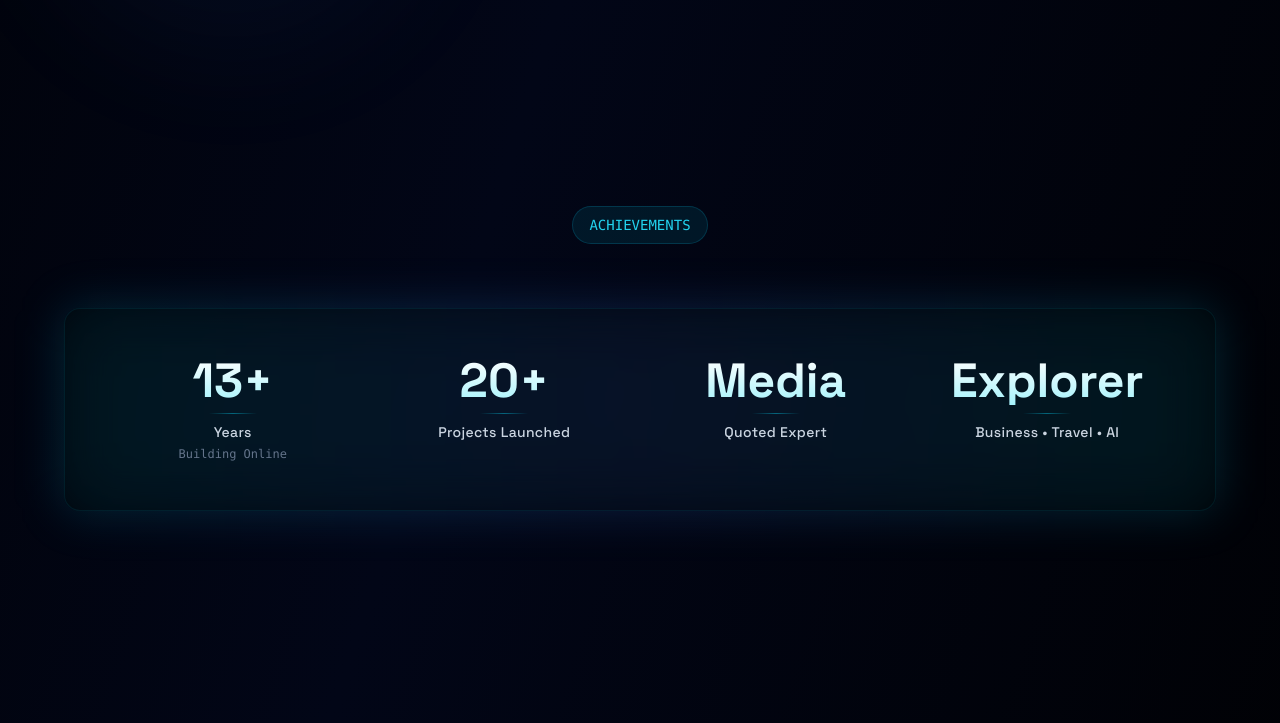
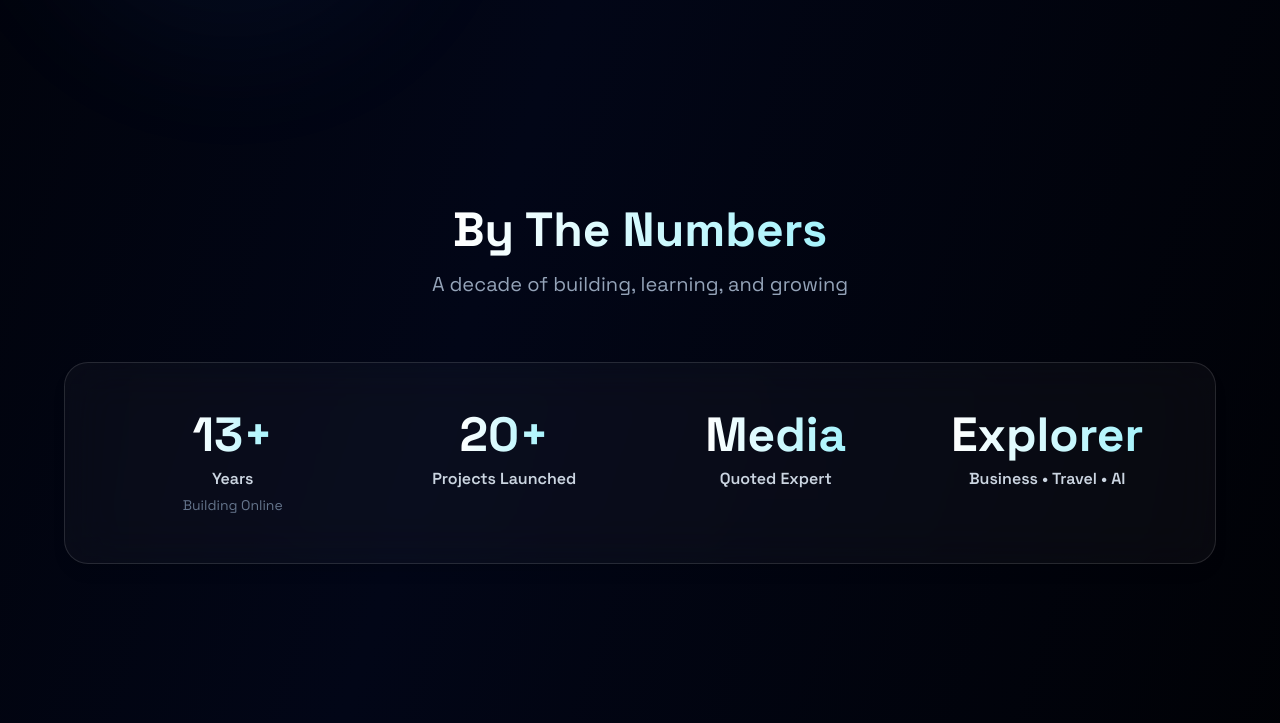
Before and after one commit to inetvercel/James-Allsopp, a Next.js app: page / in a window 1280 px wide. Shown: the part 2250-2973 px from the top of the page. Built offline with nearby package versions, Linux system fonts and the light colour scheme.

Commit message:
Revert "Redesign stats section: remove boxy look, add gradient glow, better integration"
This reverts commit 0245e52feb43ce65716a94eee5cec6658253b2ac.

```diff
--- a/components/StatsCounter.tsx
+++ b/components/StatsCounter.tsx
@@ -37,61 +37,49 @@ export function StatsCounter() {
   const currentStats = showFirstSet ? statsSet1 : statsSet2
 
   return (
-    <section className="container mx-auto px-4 py-20 relative">
-      {/* Background glow effects */}
-      <div className="absolute left-1/4 top-1/2 w-96 h-96 bg-cyan-500/5 rounded-full blur-3xl -z-10" />
-      <div className="absolute right-1/4 top-1/2 w-96 h-96 bg-blue-500/5 rounded-full blur-3xl -z-10" />
-
+    <section className="container mx-auto px-4 py-20">
       <div className="max-w-6xl mx-auto">
         <motion.div
           initial={{ opacity: 0, y: 20 }}
           whileInView={{ opacity: 1, y: 0 }}
           viewport={{ once: true }}
-          className="text-center mb-12"
+          className="text-center mb-16"
         >
-          <span className="inline-block px-4 py-2 rounded-full bg-cyan-500/10 border border-cyan-500/20 text-cyan-400 text-sm font-mono mb-4">
-            ACHIEVEMENTS
-          </span>
+          <h2 className="text-4xl md:text-5xl font-bold mb-4">
+            <span className="gradient-text">By The Numbers</span>
+          </h2>
+          <p className="text-xl text-slate-400">
+            A decade of building, learning, and growing
+          </p>
         </motion.div>
 
-        <div className="relative">
-          {/* Gradient border effect */}
-          <div className="absolute inset-0 bg-gradient-to-r from-cyan-500/20 via-blue-500/20 to-cyan-500/20 rounded-2xl blur-xl" />
-
-          <div className="relative grid grid-cols-2 md:grid-cols-4 gap-6 md:gap-8 bg-black/40 backdrop-blur-xl rounded-2xl p-8 md:p-12 border border-cyan-500/10">
+        <div className="grid grid-cols-2 md:grid-cols-4 gap-8 glass-effect rounded-3xl p-12 border border-cyan-500/20">
           <AnimatePresence mode="wait">
             {currentStats.map((stat, index) => (
               <motion.div
                 key={`${showFirstSet ? 'set1' : 'set2'}-${index}`}
-                  initial={{ opacity: 0, scale: 0.8 }}
-                  animate={{ opacity: 1, scale: 1 }}
-                  exit={{ opacity: 0, scale: 0.8 }}
-                  transition={{ duration: 0.4, delay: index * 0.05 }}
-                  className="text-center relative group"
+                initial={{ opacity: 0, y: 20 }}
+                animate={{ opacity: 1, y: 0 }}
+                exit={{ opacity: 0, y: -20 }}
+                transition={{ duration: 0.5, delay: index * 0.1 }}
+                className="text-center"
               >
-                  {/* Hover glow effect */}
-                  <div className="absolute inset-0 bg-cyan-500/0 group-hover:bg-cyan-500/5 rounded-xl transition-colors duration-300" />
-
-                  <div className="relative">
-                    <div className="text-3xl md:text-5xl font-bold mb-2 bg-clip-text text-transparent bg-gradient-to-b from-white to-cyan-200">
-                      {stat.value}
+                <div className="text-4xl md:text-5xl font-bold mb-2">
+                  <span className="gradient-text">{stat.value}</span>
                 </div>
-                    <div className="h-px w-12 mx-auto bg-gradient-to-r from-transparent via-cyan-500/50 to-transparent mb-2" />
-                    <p className="text-slate-300 font-medium text-xs md:text-sm tracking-wide">
+                <p className="text-slate-300 font-semibold text-sm md:text-base">
                   {stat.label}
                 </p>
                 {stat.sublabel && (
-                      <p className="text-slate-500 text-xs mt-1 font-mono">
+                  <p className="text-slate-500 text-xs md:text-sm mt-1">
                     {stat.sublabel}
                   </p>
                 )}
-                  </div>
               </motion.div>
             ))}
           </AnimatePresence>
         </div>
       </div>
-      </div>
     </section>
   )
 }
```
Lines whose indentation alone changed are shown as unchanged.
